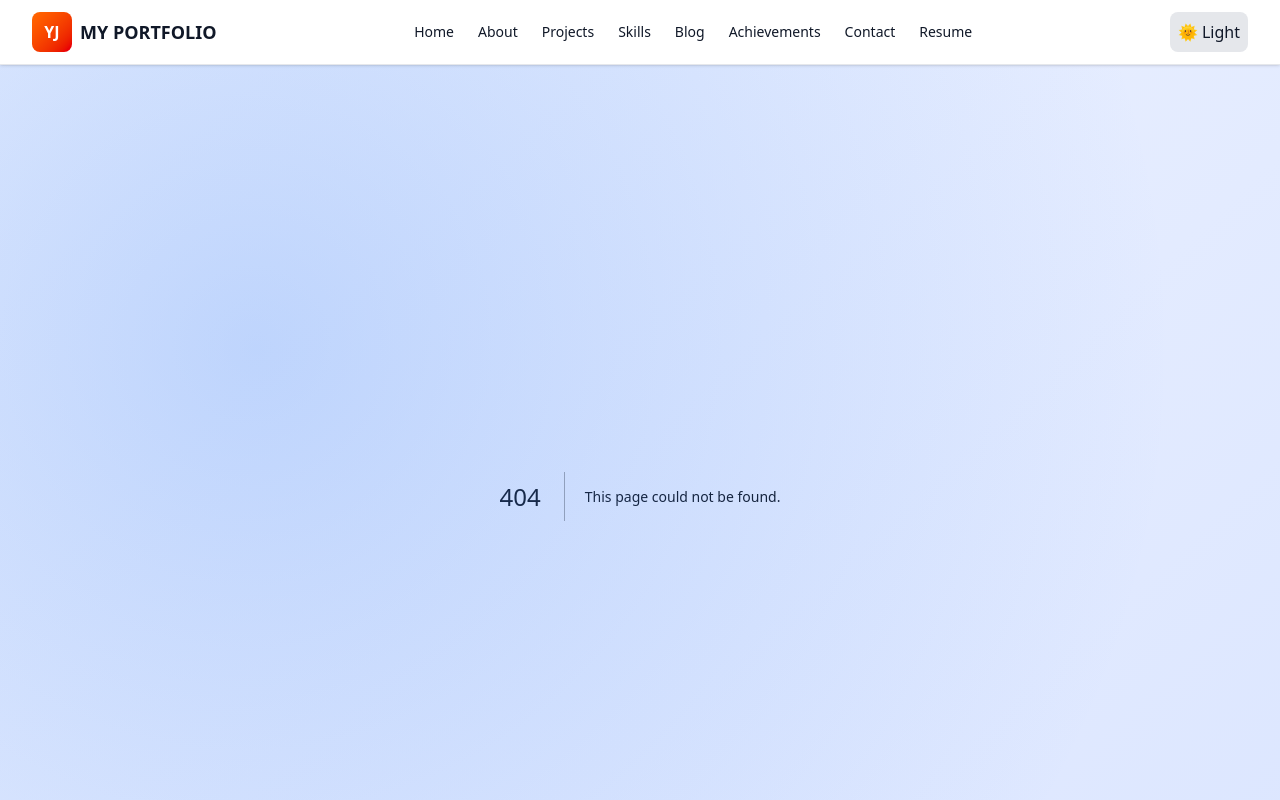
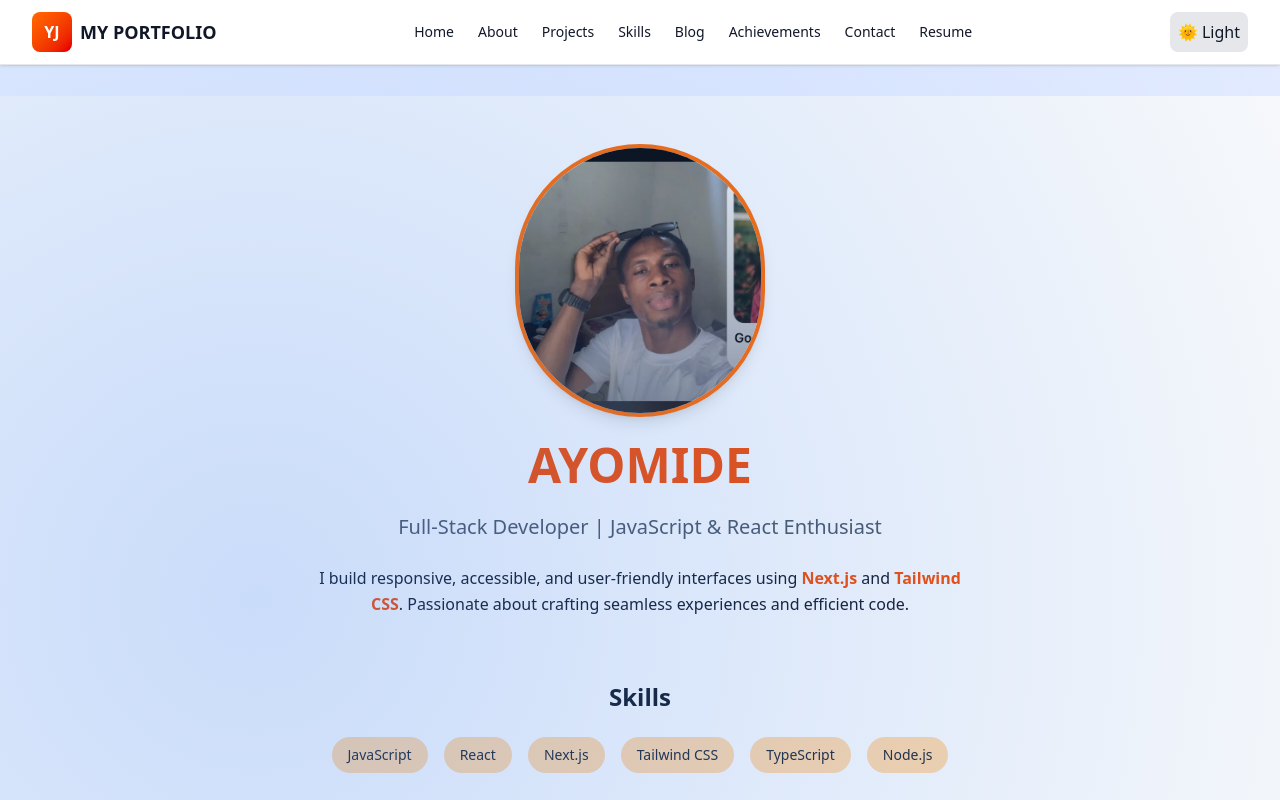
Before and after one commit to ayodoubleayo/yisa-portfolio, a Next.js app: page /home in a window 1280 px wide. Before the commit this address had no page. Shown: the top 800 px of the page. Built offline with nearby package versions, Linux system fonts and the light colour scheme.

Commit message:
Fix home page link and remove /home route references

```diff
--- /dev/null
+++ b/app/home/page.tsx
@@ -0,0 +1,6 @@
+// app/home/page.tsx
+import HomePage from '../page';
+
+export default function HomeRedirect() {
+  return <HomePage />;
+}
```
